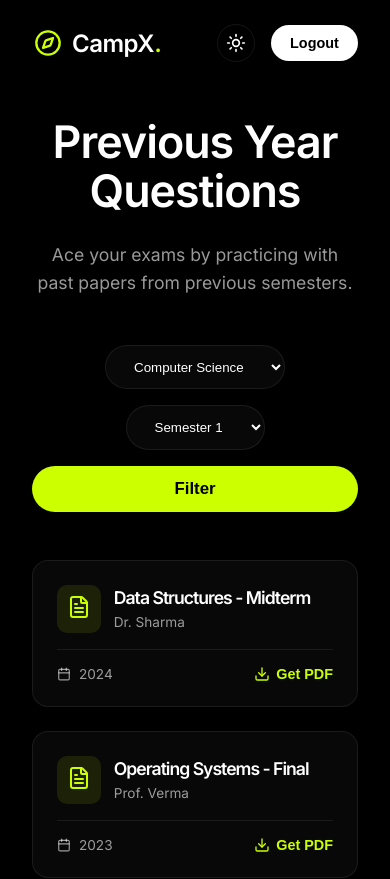
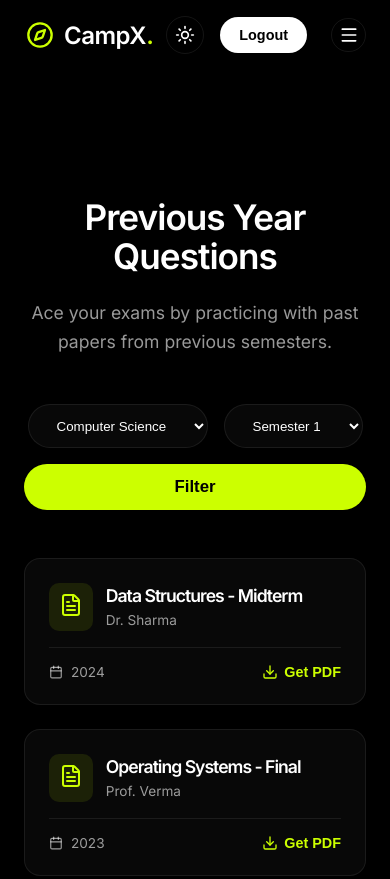
Before and after one commit to Nischaybahl/Camp-X, a React (Vite) app: page /pyq in a window 390 px wide. Shown: the top 879 px of the page. Built offline with nearby package versions, Linux system fonts and the light colour scheme; sample sign-in values are in the browser's storage.

Commit message:
Enhance mobile responsiveness and bypass OTP

```diff
--- a/src/App.tsx
+++ b/src/App.tsx
@@ -1,4 +1,4 @@
-import { Compass, Moon, Sun } from 'lucide-react';
+import { Compass, Moon, Sun, Menu, X } from 'lucide-react';
 import Spline from '@splinetool/react-spline';
 import type { Application } from '@splinetool/runtime';
 import { useRef, useEffect, useState } from 'react';
@@ -35,11 +35,13 @@ interface NavigationProps {
 function Navigation({ isLightMode, toggleTheme }: NavigationProps) {
   const location = useLocation();
   const path = location.pathname;
-
   const [isLoggedIn, setIsLoggedIn] = useState(false);
   const [isAdmin, setIsAdmin] = useState(false);
+  const [isMobileMenuOpen, setIsMobileMenuOpen] = useState(false);
 
   useEffect(() => {
+    setIsMobileMenuOpen(false); // Close menu on navigation
+
     const user = JSON.parse(localStorage.getItem('campx_current_user') || 'null');
     setIsLoggedIn(!!user);
     if (user && user.isAdmin) setIsAdmin(true);
@@ -60,7 +62,7 @@ function Navigation({ isLightMode, toggleTheme }: NavigationProps) {
         <span>CampX<span style={{ color: 'var(--accent)' }}>.</span></span>
       </Link>
 
-      <div className="nav-links">
+      <div className={`nav-links ${isMobileMenuOpen ? 'mobile-active' : ''}`}>
         <Link to="/home" className="nav-link" style={{ color: path === '/home' ? 'var(--primary)' : 'var(--secondary)' }}>Home</Link>
         <Link to="/campus-complaint" className="nav-link" style={{ color: path === '/campus-complaint' ? 'var(--primary)' : 'var(--secondary)' }}>Campus Complaint</Link>
 
@@ -116,6 +118,17 @@ function Navigation({ isLightMode, toggleTheme }: NavigationProps) {
             </Link>
           </>
         )}
+
+        {/* Mobile menu toggle button */}
+        <button
+            className="mobile-menu-btn"
+            onClick={() => setIsMobileMenuOpen(!isMobileMenuOpen)}
+            style={{
+                display: 'flex', background: 'transparent', border: '1px solid var(--glass-border)', color: 'var(--primary)', cursor: 'pointer', padding: '0.4rem', borderRadius: '50%', marginLeft: '0.5rem'
+            }}
+        >
+            {isMobileMenuOpen ? <X size={20} /> : <Menu size={20} />}
+        </button>
       </div>
     </nav>
   );
--- a/src/index.css
+++ b/src/index.css
@@ -421,13 +421,37 @@ body.light-mode .btn-white:hover {
   }
 }
 
+.mobile-menu-btn {
+  display: none !important;
+}
+
 @media (max-width: 768px) {
   .navbar {
-    padding: 1.5rem 2rem;
+    padding: 1rem 1.5rem;
+  }
+
+  /* We will implement a hamburger menu toggle in App.tsx */
+  .mobile-menu-btn {
+    display: flex !important;
   }
 
   .nav-links {
     display: none;
+    position: absolute;
+    top: 60px;
+    left: 0;
+    width: 100%;
+    background: rgba(0,0,0,0.95);
+    backdrop-filter: blur(20px);
+    flex-direction: column;
+    padding: 1rem;
+    gap: 1rem;
+    align-items: center;
+    border-bottom: 1px solid var(--glass-border);
+  }
+
+  .nav-links.mobile-active {
+    display: flex;
   }
 
   .main-title {
@@ -453,8 +477,33 @@ body.light-mode .btn-white:hover {
 
   .cards-3d-carousel {
     justify-content: flex-start !important;
-    padding-left: 2rem !important;
-    padding-right: 2rem !important;
+    padding-left: 1rem !important;
+    padding-right: 1rem !important;
+  }
+
+  .main-content {
+    padding-left: 1.5rem;
+    padding-right: 1.5rem;
+    padding-top: 6rem !important;
+  }
+
+  .footer-logos {
+    padding: 2rem 1rem !important;
+  }
+
+  /* Support form fixes for mobile */
+  .form-container {
+    width: 95% !important;
+    padding: 2rem 1rem !important;
+  }
+}
+
+@media (max-width: 480px) {
+  .main-title {
+    font-size: 2.2rem;
+  }
+  .module-container {
+    padding: 5rem 1rem 1rem 1rem !important;
   }
 }
 
--- a/src/pages/Login.tsx
+++ b/src/pages/Login.tsx
@@ -84,31 +84,18 @@ export default function Login() {
                 return;
             }
 
-            // Check if first-time login (not yet verified)
+            // Auto-verify legacy unverified accounts, and log everyone in directly
             if (!user.verified) {
-                const otp = generateOTP();
-                storeOTP(email, otp);
-                const sent = await sendOTPEmail(email, otp);
+                const updatedUsers = users.map((u: any) => u.email === user.email ? { ...u, verified: true } : u);
+                localStorage.setItem('campx_users', JSON.stringify(updatedUsers));
+                user.verified = true;
+            }
 
-                if (sent) {
-                    setSuccessMessage(`OTP sent to ${email}. Check your inbox!`);
-                } else {
-                    setSuccessMessage(`OTP generated! Check your browser console for the code (dev mode).`);
-                }
-
-                setStep('otp');
-                setOtpTimer(300);
-                setCanResend(false);
-                setOtpValues(['', '', '', '', '', '']);
-                setTimeout(() => inputRefs.current[0]?.focus(), 100);
-            } else {
-                // Already verified — direct login
-                localStorage.setItem('campx_current_user', JSON.stringify(user));
-                setSuccessMessage('Login successful! Welcome back.');
-                setTimeout(() => {
-                    window.location.href = '/';
-                }, 1000);
-            }
+            localStorage.setItem('campx_current_user', JSON.stringify(user));
+            setSuccessMessage('Login successful! Welcome.');
+            setTimeout(() => {
+                window.location.href = '/';
+            }, 1000);
         } catch {
             setError('Something went wrong. Please try again.');
         } finally {
--- a/src/pages/SignUp.tsx
+++ b/src/pages/SignUp.tsx
@@ -81,7 +81,7 @@ export default function SignUp() {
                 name,
                 email: email.toLowerCase(),
                 password,
-                verified: false,
+                verified: true,
                 createdAt: new Date().toISOString(),
             });
             localStorage.setItem('campx_users', JSON.stringify(users));
```
